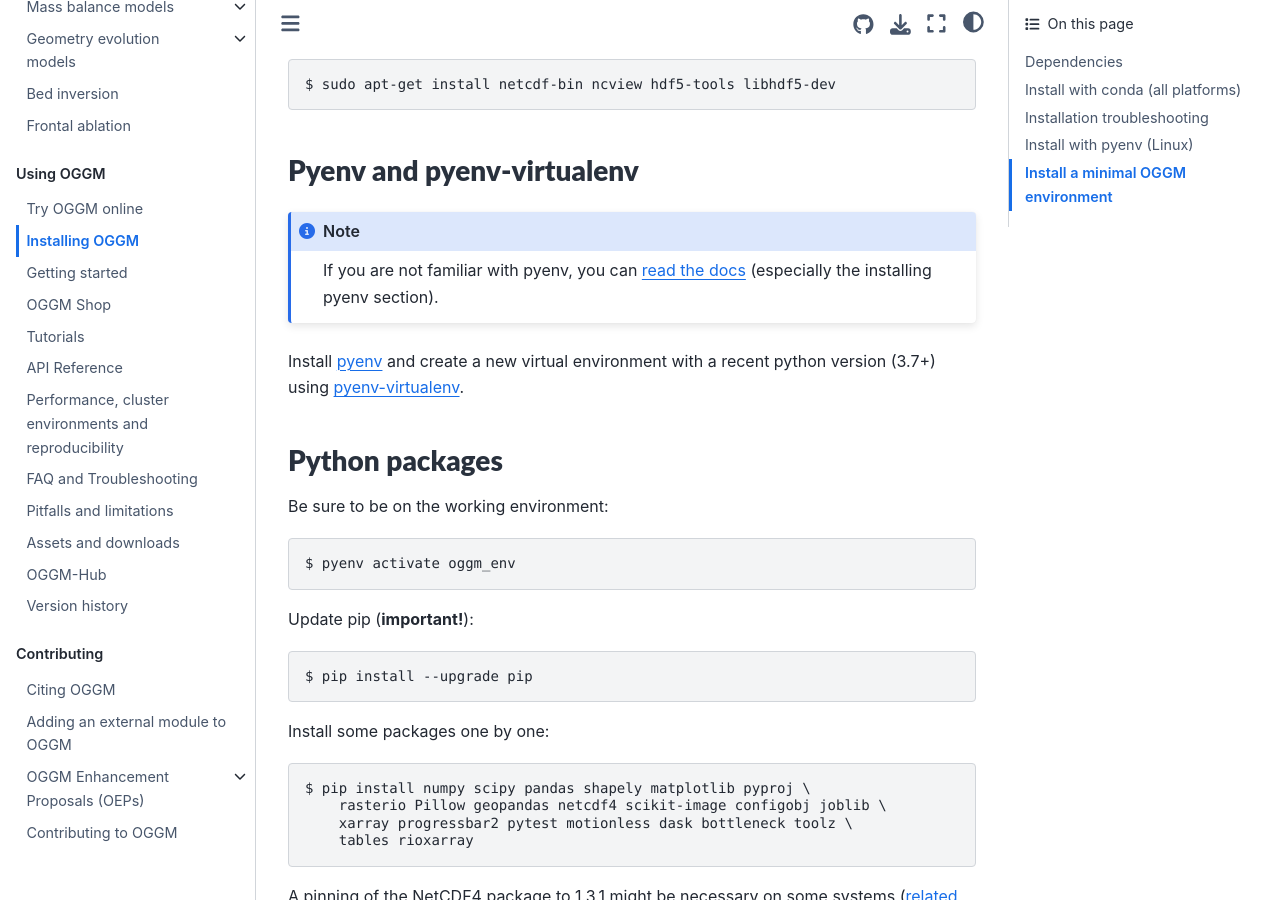
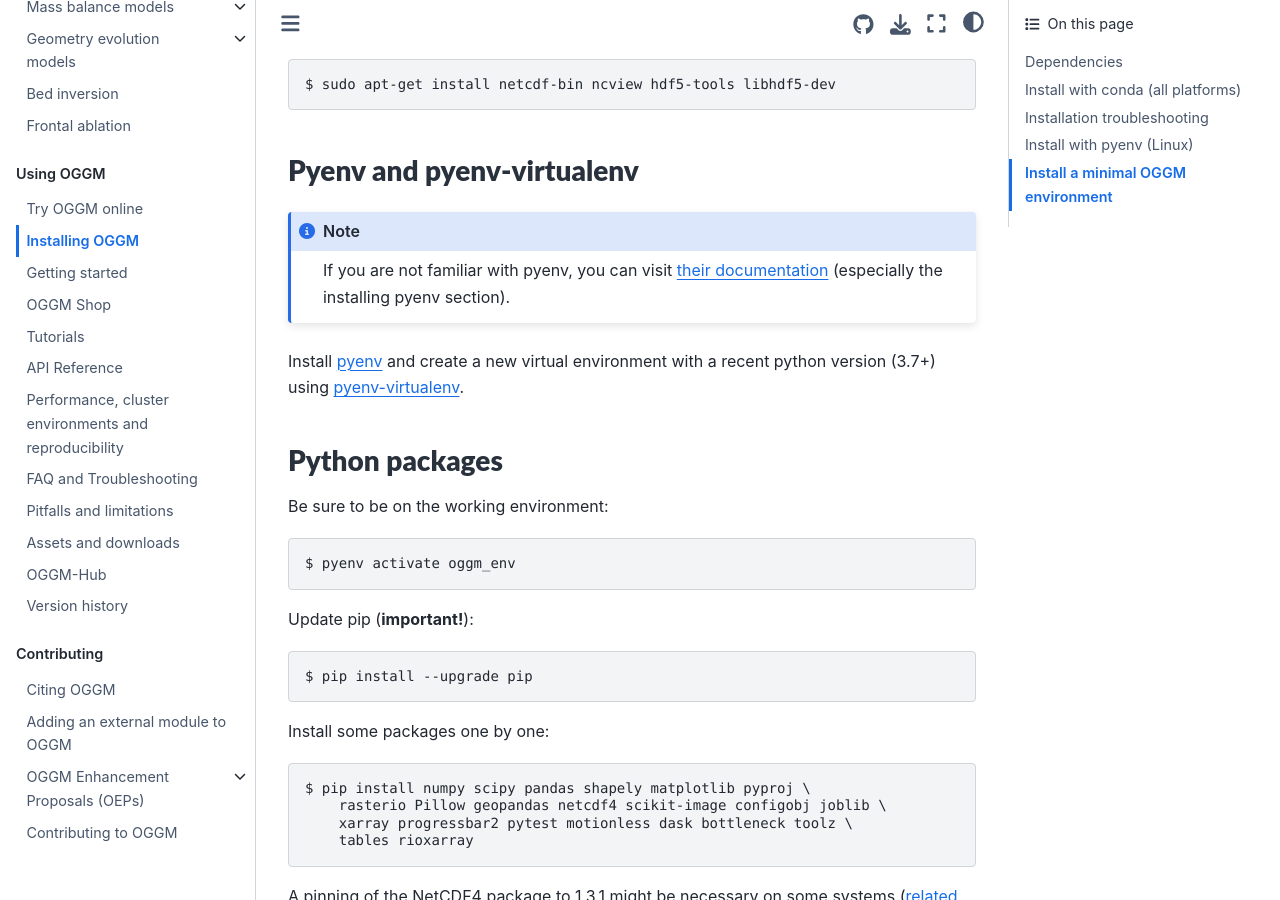
Before and after one commit to OGGM/oggm, a Sphinx documentation site: the page built from docs/installing-oggm.rst, in a window 1280 px wide and 900 px high, scrolled down 8116 px. Built offline with Sphinx 7.4.7 and the Sphinx Book theme 1.1.4, drawn with Linux system fonts in a browser that asks for light colours; the version number could not be read and is left out.

Commit message:
fix warning

```diff
--- a/docs/installing-oggm.rst
+++ b/docs/installing-oggm.rst
@@ -393,8 +393,8 @@ Pyenv and pyenv-virtualenv
 
 .. note::
 
-    If you are not familiar with pyenv, you can
-    `read the docs <https://realpython.com/intro-to-pyenv/>`_
+    If you are not familiar with pyenv, you can visit
+    `their documentation <https://realpython.com/intro-to-pyenv/>`_
     (especially the installing pyenv section).
 
 Install `pyenv <https://github.com/pyenv/pyenv>`_ and create a new virtual environment
```
